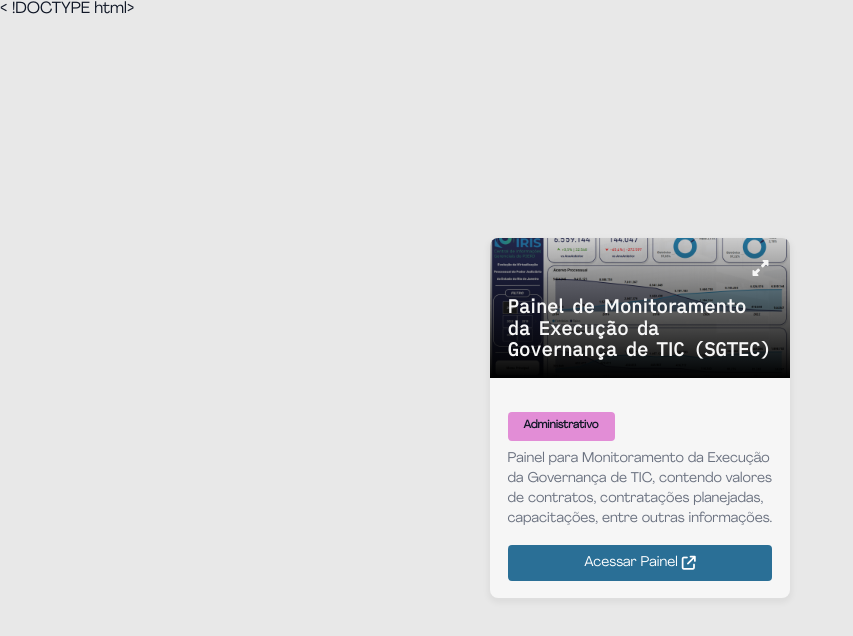
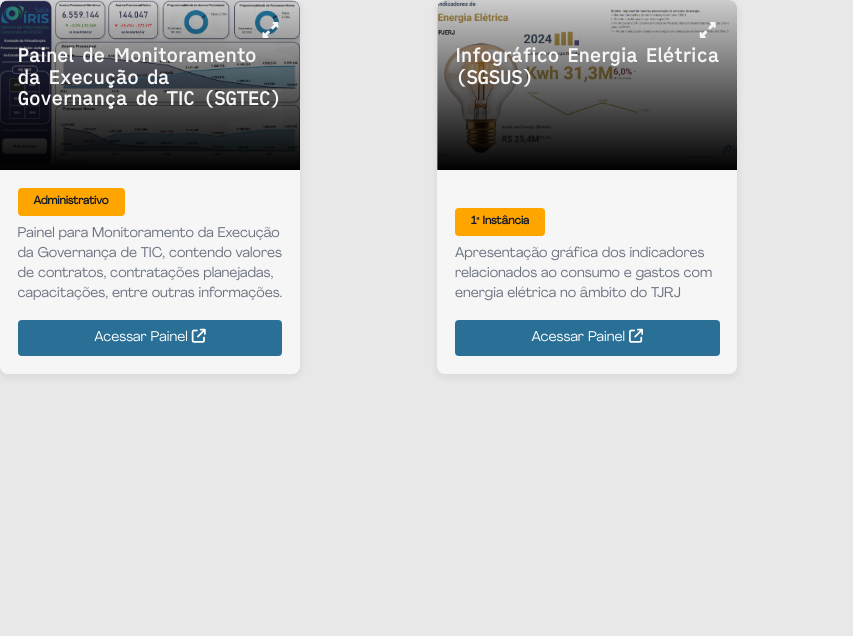
Before and after one commit to rafaelbarbadev/studies, a plain HTML site: page index5.html in a window 1280 px wide. Shown: the whole page, without its empty margins (0-853 px from the left). Drawn offline with Linux system fonts and the light colour scheme.

Commit message:
update card

```diff
--- a/index5.html
+++ b/index5.html
@@ -1,4 +1,4 @@
-< !DOCTYPE html>
+<!DOCTYPE html>
     <html lang="en">
 
     <head>
@@ -23,11 +23,9 @@
                 padding: 0;
             }
 
-
             html {
                 font-size: 16px;
-                background-color: #e8e8e8;
-                /* off-white */
+                background-color: #e8e8e8; /* off-white */
                 color: #111827;
                 font-family: 'agrandir';
             }
@@ -46,6 +44,9 @@
                 min-height: 100vh;
                 display: grid;
                 place-content: center;
+                gap: 2rem;
+                grid-template-columns: repeat(3, 1fr);
+                grid-template-rows: repeat(3, 1fr);
             }
 
             .card {
@@ -60,11 +61,11 @@
                 color: #f6f6f6;
                 width: 100%;
                 border-radius: 0.5rem 0.5rem 0 0;
+                min-height: 170px;
             }
 
             .background-image {
                 background-color: orange;
-                background-image: url("assets/images/sgtec.png");
                 background-position: center;
                 background-repeat: no-repeat;
                 background-size: cover;
@@ -72,13 +73,14 @@
 
             .overlay {
                 border-image: fill 0 linear-gradient(#0003, #000);
+                clip-path: inset(0% 0% 0% 0% round 0.5rem 0.5rem 0 0)
             }
 
             .flex-column {
                 display: flex;
                 flex-flow: column nowrap;
                 justify-content: space-between;
-                gap: 1rem;
+                /* gap: 1rem; */
             }
 
             .card-image-content {
@@ -97,9 +99,10 @@
                 flex-flow: column nowrap;
 
                 >.tag {
+                    align-self: flex-start;
                     width: fit-content;
                     padding: 0.5rem 1rem;
-                    background-color: hsl(308, 59%, 72%);
+                    background-color: orange;
                     font-weight: 700;
                     border-radius: 0.25rem;
                     font-size: .7rem;
@@ -146,14 +149,18 @@
     <body>
         <main class="wrapper">
             <section class="card flex-column">
-                <div class="card-image background-image overlay">
-                    <div class="card-image-content flex-column"><a class="image-expand" href="#"><span
-                                aria-hidden="true"><i
-                                    class="fa-solid fa-up-right-and-down-left-from-center"></i></span></a>
+                <div class="card-image background-image overlay" style="background-image: url('assets/images/sgtec.png');">
+                    <div class="card-image-content flex-column">
+                        <a class="image-expand" href="#">
+                            <span aria-hidden="true">
+                                <i class="fa-solid fa-up-right-and-down-left-from-center"></i>
+                            </span>
+                        </a>
                         <h3>Painel de Monitoramento da Execução da Governança de TIC (SGTEC)</h3>
                     </div>
                 </div>
-                <main class="card-content"><span class="tag">Administrativo</span>
+                <main class="card-content">
+                    <span class="tag">Administrativo</span>
                     <p class="description">Painel para Monitoramento da Execução da Governança de TIC,
                         contendo valores de contratos,
                         contratações planejadas,
@@ -162,6 +169,25 @@
                             aria-hidden="true"><i class="fa-solid fa-arrow-up-right-from-square"></i></span></a>
                 </main>
             </section>
+
+            <section class="card flex-column">
+                <div class="card-image background-image overlay" style="background-image: url('assets/images/infograficoenergia.png');">
+                    <div class="card-image-content flex-column">
+                        <a class="image-expand" href="#">
+                            <span aria-hidden="true">
+                                <i class="fa-solid fa-up-right-and-down-left-from-center"></i>
+                            </span>
+                        </a>
+                        <h3>Infográfico Energia Elétrica (SGSUS)</h3>
+                    </div>
+                </div>
+                <main class="card-content">
+                    <span class="tag">1ª Instância</span>
+                    <p class="description">Apresentação gráfica dos indicadores relacionados ao consumo e gastos com energia elétrica no âmbito do
+                        TJRJ</p><a class="action" href="#">Acessar Painel <span
+                            aria-hidden="true"><i class="fa-solid fa-arrow-up-right-from-square"></i></span></a>
+                </main>
+        </section>
         </main>
     </body>
 
```
